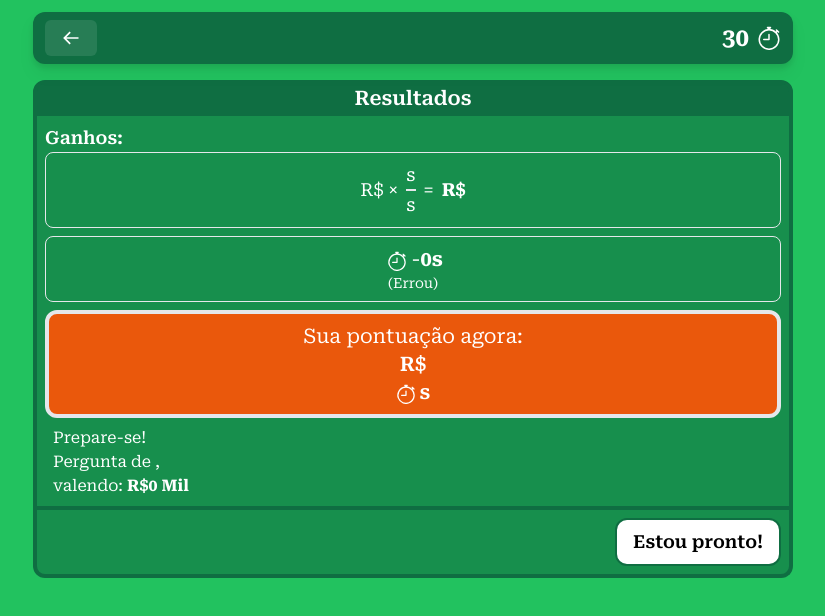
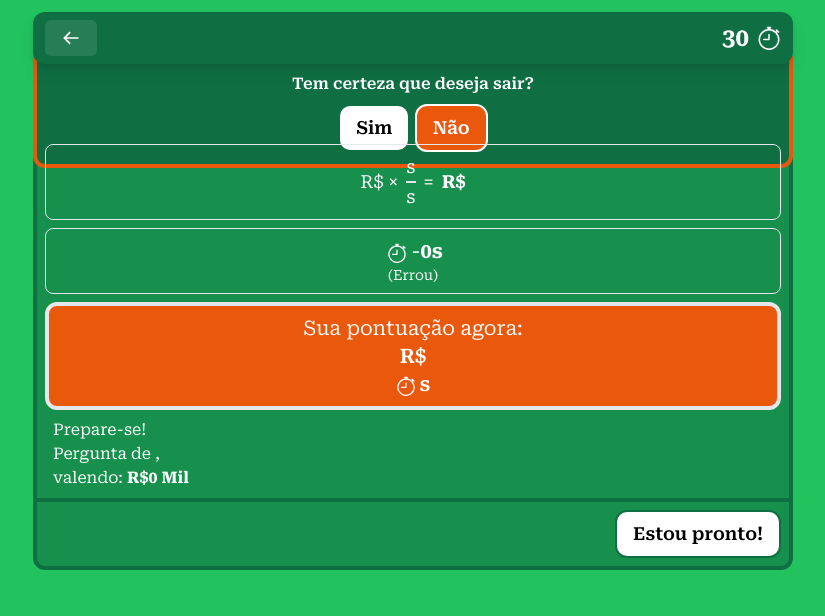
Before and after one commit to ffdiego/responda-rapido, a Next.js app: page /play in a window 1280 px wide. Shown: the top 616 px of the page, without its empty margins (227-1052 px from the left). Built offline with nearby package versions, Linux system fonts and the light colour scheme.

Commit message:
changed exit confirmation dialog from portal to simple overlay

```diff
--- a/src/components/topbar/index.tsx
+++ b/src/components/topbar/index.tsx
@@ -1,12 +1,12 @@
 import { useEffect, useState } from "react";
 import { BiArrowBack } from "react-icons/bi";
+import { OrangeButton, WhiteButton } from "../buttons";
 import { Clock } from "./clock";
-import { Modal } from "./modal";
 
 export default function TopBar() {
   const [name, setName] = useState("");
 
-  const [modalOpen, setModalOpen] = useState(false);
+  const [modalOpen, setModalOpen] = useState(true);
 
   useEffect(() => {
     const localName = localStorage.getItem("rr-name");
@@ -30,8 +30,8 @@ export default function TopBar() {
   }
 
   return (
-    <>
-      <header className="box-border bg-color3 my-2 mb-4 py-2 px-1 rounded-xl text-white drop-shadow-lg">
+    <div className="relative mb-2">
+      <header className="relative box-border bg-color3 mt-2 py-2 px-1 rounded-xl text-white drop-shadow-lg z-20 ">
         <div className="flex justify-between items-center font-bold px-2">
           <div
             className="p-2 px-4 bg-white bg-opacity-10 rounded-md hover:bg-opacity-30 duration-300 cursor-pointer"
@@ -43,12 +43,19 @@ export default function TopBar() {
           <Clock />
         </div>
       </header>
-      {modalOpen && (
-        <Modal
-          handleExitButton={handleExitButton}
-          setModalOpen={setModalOpen}
-        />
-      )}
-    </>
+      <div
+        className={`absolute -mt-2 p-2 w-full border-orange-600 border-4 border-t-0 rounded-b-xl z-0 overflow-hidden transition-all duration-500 ease-in-out ${
+          modalOpen ? "h-28 bg-color3" : "h-0 pt-0 bg-color3"
+        }`}
+      >
+        <p className="text-center text-white font-semibold my-2">
+          Tem certeza que deseja sair?
+        </p>
+        <div className="text-center">
+          <WhiteButton onClick={handleExitButton}>Sim</WhiteButton>{" "}
+          <OrangeButton onClick={() => setModalOpen(false)}>Não</OrangeButton>
+        </div>
+      </div>
+    </div>
   );
 }
--- a/src/components/topbar/modal.tsx
+++ /dev/null
@@ -1,37 +0,0 @@
-import { createPortal } from "react-dom";
-import { NormalButton, WhiteButton } from "../buttons";
-
-export function Modal({
-  handleExitButton,
-  setModalOpen,
-}: {
-  handleExitButton: () => void;
-  setModalOpen: (_: boolean) => void;
-}) {
-  return createPortal(
-    <>
-      <div
-        className="fixed right-0 top-0 bg-gray-600 bg-opacity-70 h-full w-full z-20 flex items-start justify-center"
-        onClick={(e) => {
-          setModalOpen(false);
-        }}
-      >
-        <div
-          className="bg-white mt-12 rounded-2xl p-4 border-8 border-color3 flex flex-col gap-2"
-          onClick={(e) => e.stopPropagation()}
-        >
-          <p className="mb-4 text-xl font-bold text-color3">
-            {location.pathname === "/play"
-              ? "Deseja sair do jogo?"
-              : "Deseja trocar seu nome?"}
-          </p>
-          <NormalButton onClick={handleExitButton}>Sair</NormalButton>
-          <WhiteButton onClick={() => setModalOpen(false)}>
-            Cancelar
-          </WhiteButton>
-        </div>
-      </div>
-    </>,
-    document.getElementById("modal")!
-  );
-}
```
